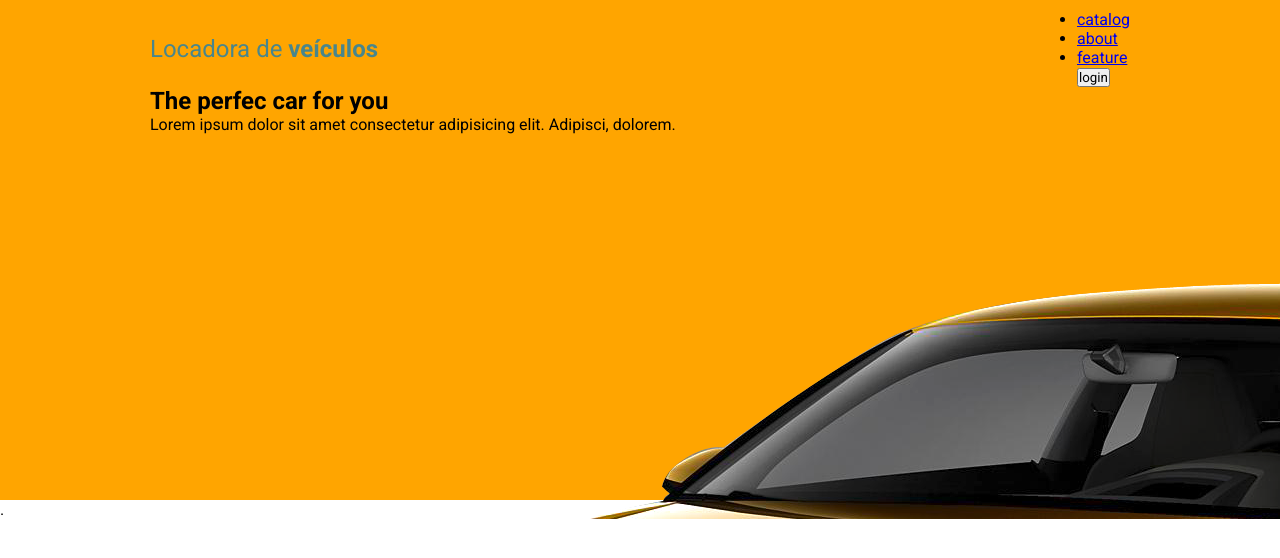
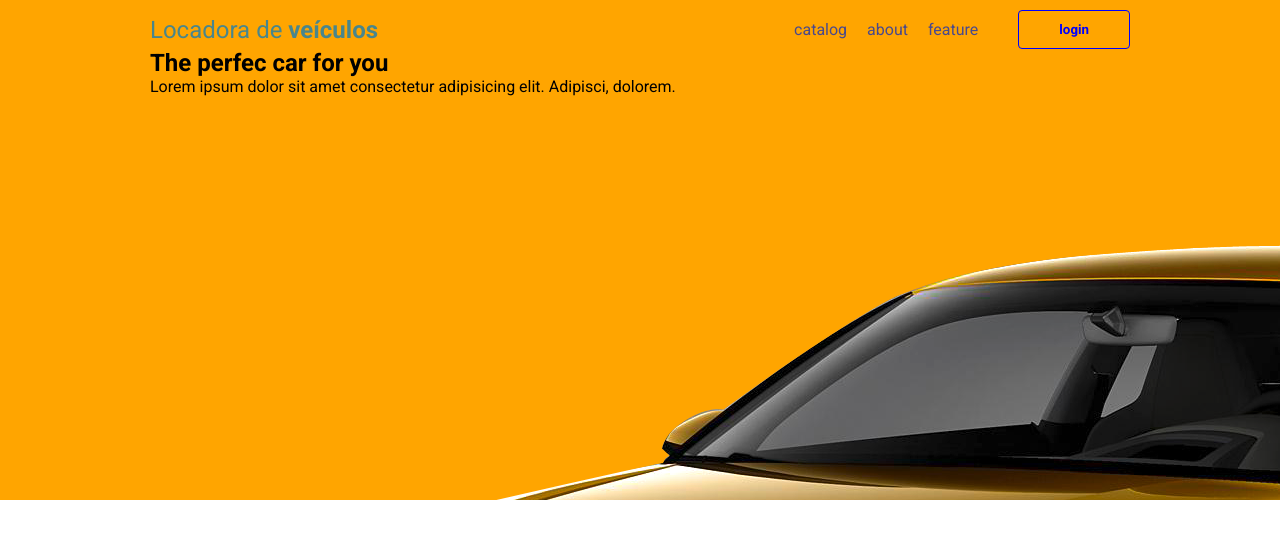
Before and after one commit to williamrbr/Locadora_de_veiculos, a plain HTML site: page index.html in a window 1280 px wide. Drawn offline with Linux system fonts and the light colour scheme.

Commit message:
atualizacao 12-09

```diff
--- a/style.css
+++ b/style.css
@@ -44,3 +44,40 @@ nav {
     color:#49868C;
     cursor: pointer;
 }
+
+nav ul{
+    display: flex;
+    flex-direction: row;
+}
+
+nav ul li {
+    list-style: none;
+    padding: 10px;
+    cursor:pointer;
+}
+
+nav ul li a{
+    color:rgb(73, 73, 140);
+    text-decoration: none; /*tira a linha abaixo do link*/
+}
+
+nav ul li a:hover{
+    color: rgb(41, 10, 153);
+}
+
+nav ul button{
+    border: 1px solid blue;
+    background: transparent;
+    padding: 8px 40px;
+    cursor: pointer;
+    margin-left: 30px;
+    color: blue;
+    font-weight: bold;
+    border-radius: 4px;
+}
+
+nav ul button:hover{
+    transition: color 0.6s;
+    background: blue;
+    color: white;
+}
```
Also changed, not shown: index.html (+0 -1 lines).
